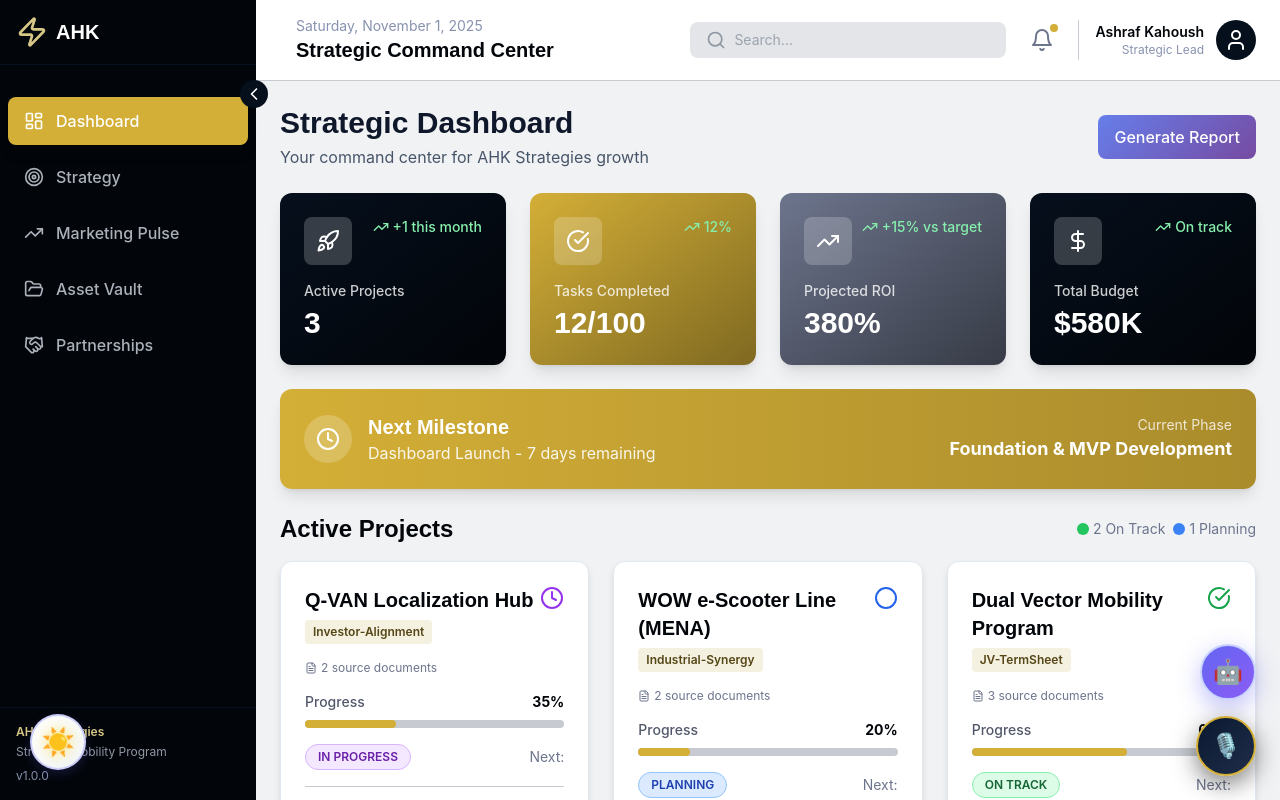
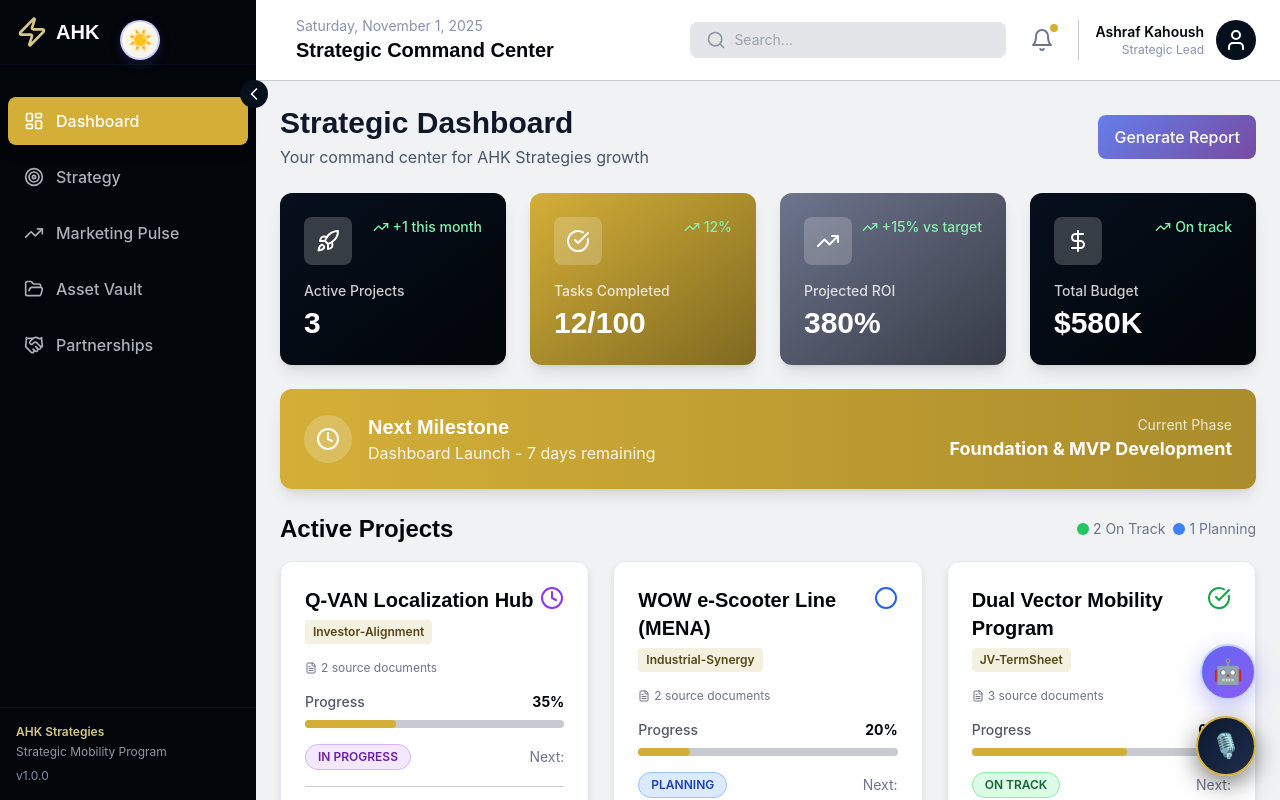
Before and after one commit to ashrafkahoush-ux/ahk-dashboard, a React (Vite) app: page /dashboard in a window 1280 px wide. Shown: the top 800 px of the page. Built offline with nearby package versions, Linux system fonts and the light colour scheme.

Commit message:
fix: Move theme toggle to top-left next to AHK logo (smaller size)

```diff
--- a/src/components/ThemeToggle.jsx
+++ b/src/components/ThemeToggle.jsx
@@ -26,10 +26,10 @@ export default function ThemeToggle() {
       onClick={toggleTheme}
       style={{
         position: 'fixed',
-        bottom: 30,
-        left: 30,
-        width: 56,
-        height: 56,
+        top: 20,
+        left: 120,
+        width: 40,
+        height: 40,
         borderRadius: '50%',
         border: isDark
           ? '2px solid rgba(157, 78, 221, 0.5)'
@@ -41,7 +41,7 @@ export default function ThemeToggle() {
           ? '0 8px 32px rgba(157, 78, 221, 0.4), inset 0 0 20px rgba(157, 78, 221, 0.1)'
           : '0 4px 12px rgba(99, 102, 241, 0.2)',
         cursor: 'pointer',
-        fontSize: 28,
+        fontSize: 20,
         display: 'flex',
         alignItems: 'center',
         justifyContent: 'center',
```
